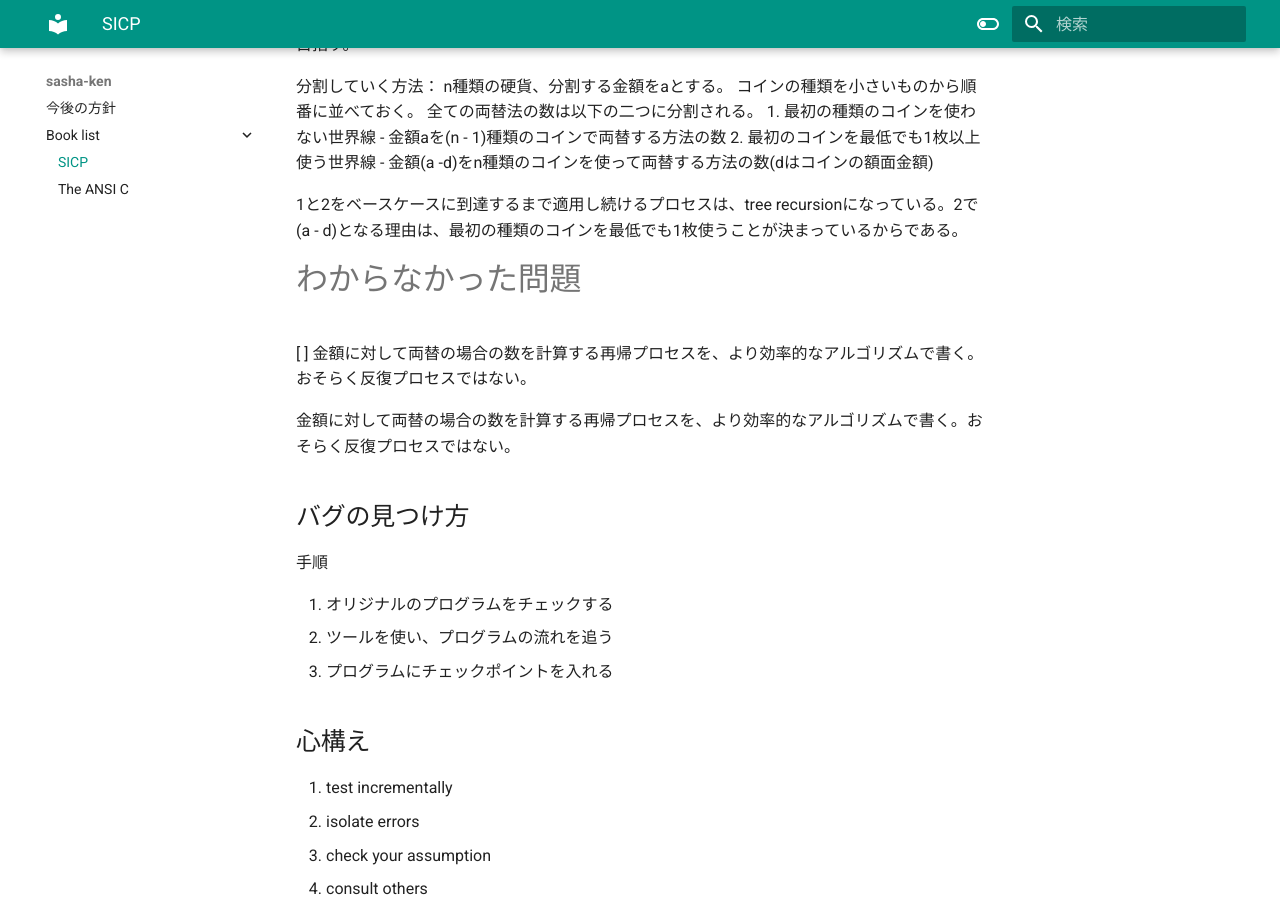
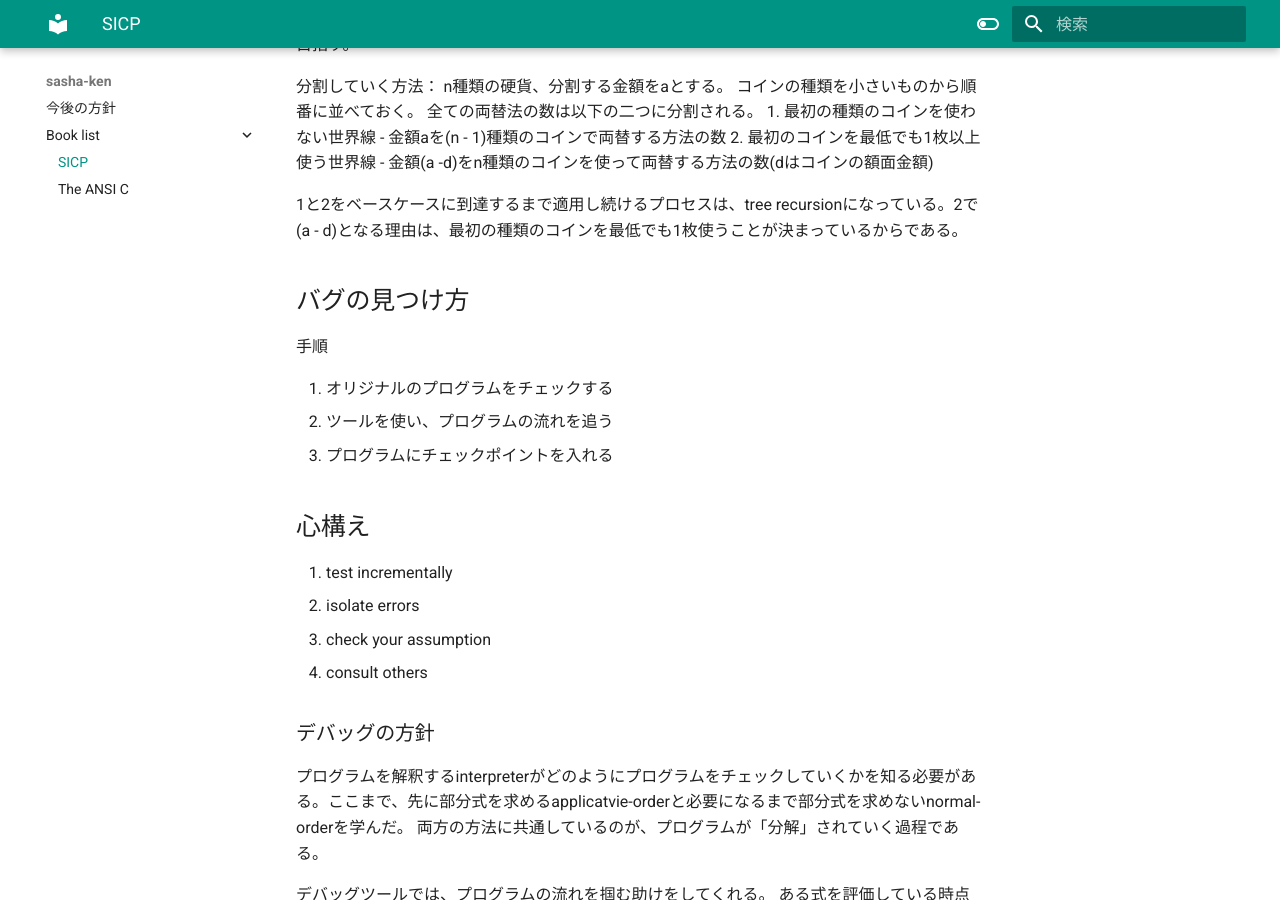
Before and after one commit to quinn-sasha/sasha-ken, an MkDocs documentation site: the page built from docs/book_list/SICP.md, in a window 1280 px wide and 900 px high, scrolled down 11240 px. Built offline with MkDocs 1.6.1 and Material for MkDocs 9.7.7, drawn with Linux system fonts in a browser that asks for light colours.

Commit message:
deleted わからなかった問題 part

```diff
--- a/docs/book_list/SICP.md
+++ b/docs/book_list/SICP.md
@@ -485,14 +485,6 @@ n種類の硬貨、分割する金額をaとする。
 
 1と2をベースケースに到達するまで適用し続けるプロセスは、tree recursionになっている。2で(a - d)となる理由は、最初の種類のコインを最低でも1枚使うことが決まっているからである。
 
-
-# わからなかった問題
-
- [ ] 金額に対して両替の場合の数を計算する再帰プロセスを、より効率的なアルゴリズムで書く。おそらく反復プロセスではない。
-
- 金額に対して両替の場合の数を計算する再帰プロセスを、より効率的なアルゴリズムで書く。おそらく反復プロセスではない。
-
-
 ## バグの見つけ方
 手順
 
```
